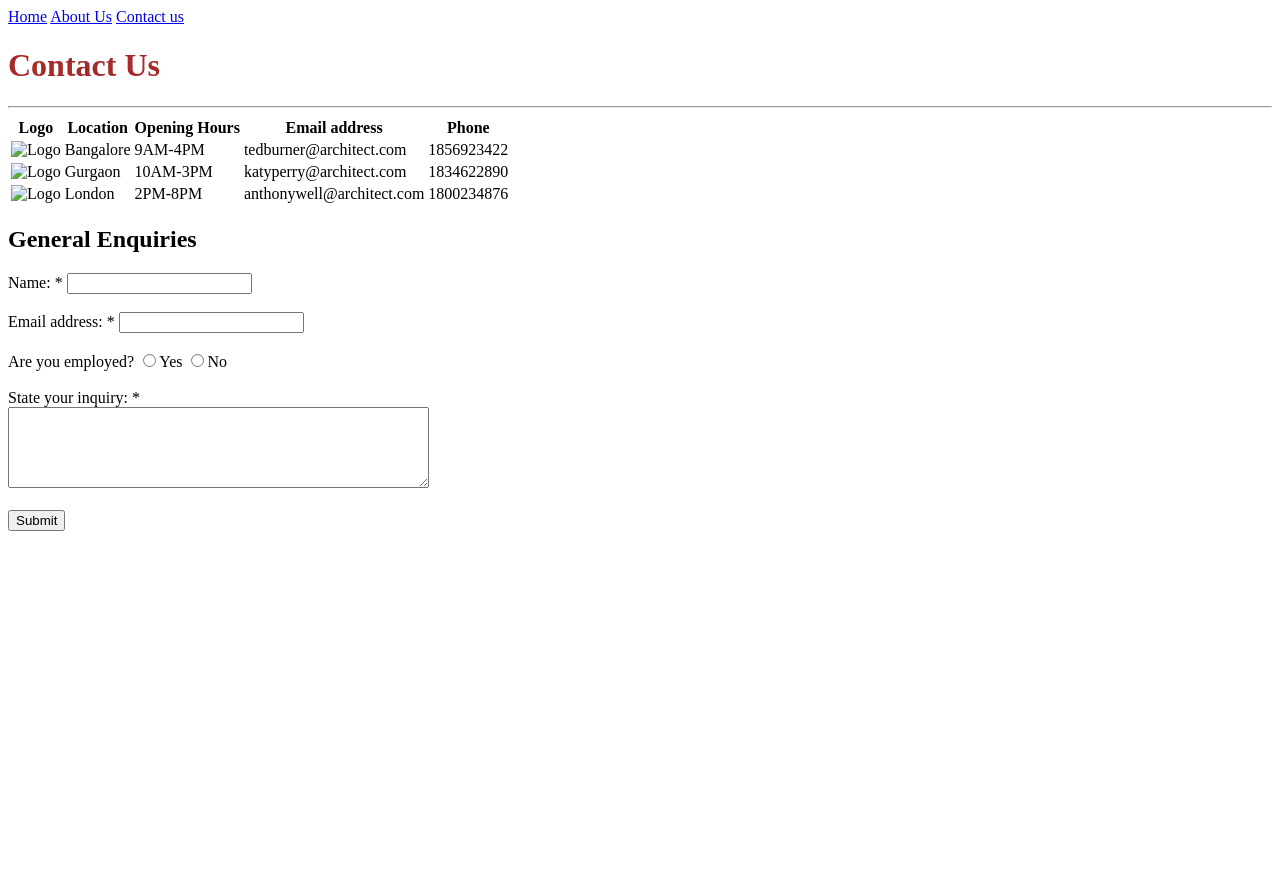
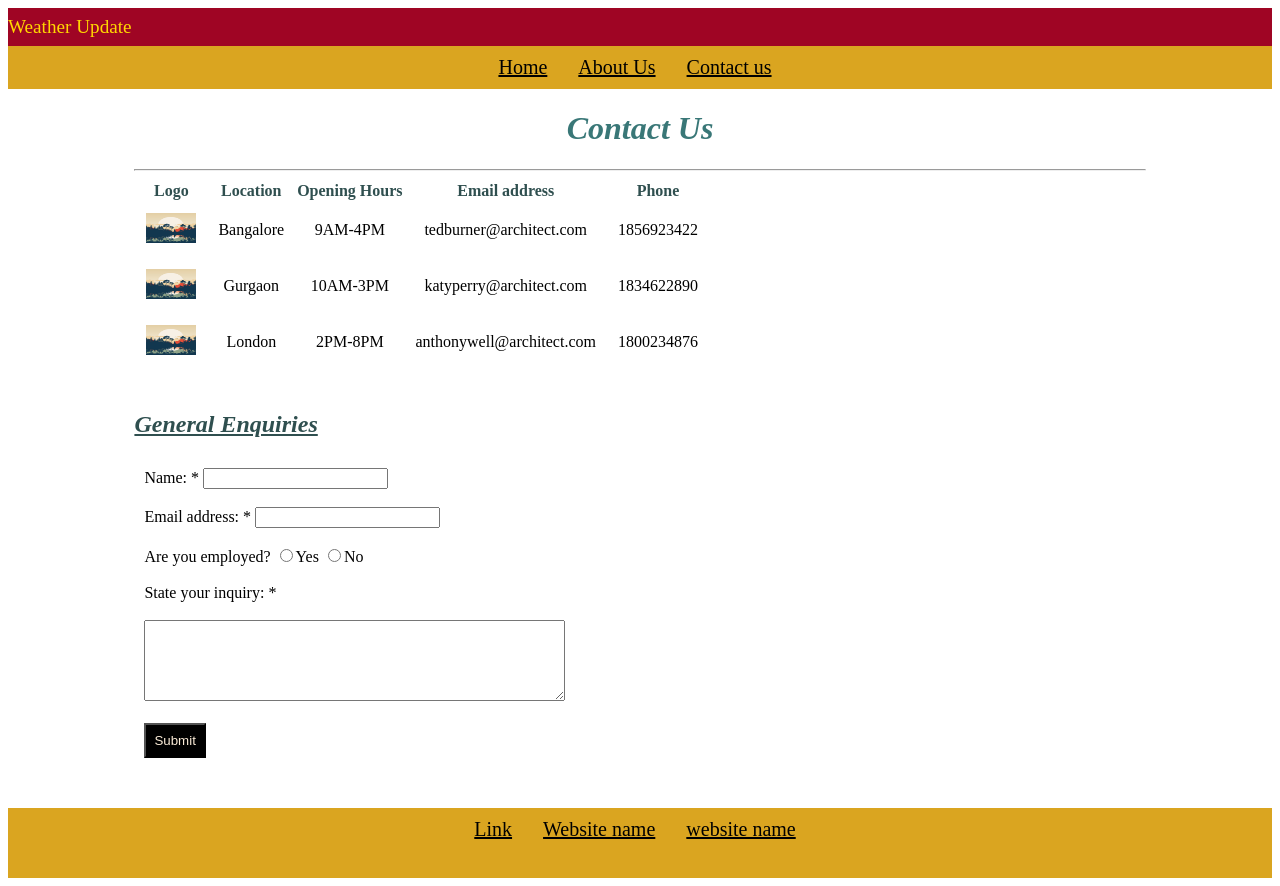
Before and after one commit to sakshi4/intro-to-web-design, a plain HTML site: page contact_us.html in a window 1280 px wide. Before the commit the page ends 800 px from the top, so only its background shows below. Drawn offline with Linux system fonts and the light colour scheme.

Commit message:
Added CSS and website structure

```diff
--- a/contact_us.html
+++ b/contact_us.html
@@ -4,14 +4,42 @@
     <meta charset="UTF-8" />
     <meta name="viewport" content="width=device-width, initial-scale=1.0" />
     <title>Contact Us</title>
+    <!--Internal CSS
+    <style>
+      h2 {
+        color: darkslategrey;
+        text-decoration: underline;
+      }
+      h1,
+      h2 {
+        font-style: italic;
+      }
+      p {
+        font-family: "Courier New", Courier, monospace;
+      }
+    </style>-->
+    <!--External Style sheet-->
+    <link rel="stylesheet " href="stylesheets/site.css" />
+
   </head>
 
   <body>
+
+    <header>
+      <div id="header">
+        <p> Weather Update</p>
+      </div>
+      <nav>
         <a href="index.html">Home</a>
         <a href="about_us.html">About Us</a>
         <a href="contact_us.html">Contact us</a>
-    <h1 style="color:brown;">Contact Us</h1>
+      </nav>
+    </header>
+    <main>
+      <h1>Contact Us</h1>
     <hr />
+
+    <article>
       <table>
         <tr>
           <th>Logo</th>
@@ -21,28 +49,31 @@
           <th>Phone</th>
         </tr>
         <tr>
-        <td><img src="" alt="Logo" /></td>
+          <td><img class="logo" src="image/image3.jpg" alt="Logo" /></td>
           <td>Bangalore</td>
           <td>9AM-4PM</td>
           <td>tedburner@architect.com</td>
           <td>1856923422</td>
         </tr>
         <tr>
-        <td><img src="" alt="Logo" /></td>
+          <td><img class="logo" src="image/image3.jpg" alt="Logo" /></td>
           <td>Gurgaon</td>
           <td>10AM-3PM</td>
           <td>katyperry@architect.com</td>
           <td>1834622890</td>
         </tr>
         <tr>
-        <td><img src="" alt="Logo" /></td>
+          <td><img class="logo" src="image/image3.jpg" alt="Logo" /></td>
           <td>London</td>
           <td>2PM-8PM</td>
           <td>anthonywell@architect.com</td>
           <td>1800234876</td>
         </tr>
       </table>
+    </article>
+
     <h2>General Enquiries</h2>
+    <article>
       <form action="confirmation.html">
         <label for="fullname">Name: *</label>
         <input required type="text" id="fullname" name="fullname" />
@@ -54,10 +85,18 @@
         <input type="radio" value="Y" />Yes <input type="radio" value="N" />No
       </br></br>
         <label for="inquiry">State your inquiry: *</label>
-    </br>
+      </br></br>
         <textarea required cols="50" rows="5" maxlength="200" id="inquiry" name="inquiry"></textarea>
       </br></br>
-      <input type="submit" />
+        <input type="submit" style="background-color: black; color: antiquewhite; padding: 8px;"/>
       </form>
+    </article>
+
+    </main>
+    <footer>
+      <a href="">Link</a>
+      <a href="">Website name</a>
+      <a href="" tagret="_blank">website name</a>
+    </footer>
   </body>
 </html>
--- /dev/null
+++ b/stylesheets/site.css
@@ -0,0 +1,99 @@
+h2 {
+  color: darkslategrey;
+  text-decoration: underline;
+}
+h1 {
+  color: rgb(57, 119, 119);
+  text-align: center;
+}
+h1,
+h2 {
+  font-style: italic;
+}
+p {
+  margin-left: 5px;
+  margin-right: 100px;
+}
+p,
+li {
+  font-family: "Times New Roman", Times, serif;
+}
+
+th {
+  color: darkslategrey;
+  text-align: center;
+}
+td {
+  text-align: center;
+  padding: 10px;
+}
+
+#header {
+  background-color: rgb(159, 5, 36);
+  color: gold;
+  font-size: larger;
+  padding-top: 8px;
+  padding-bottom: 8px;
+}
+#header p {
+  margin: 0;
+}
+
+#main,
+main {
+  width: 80%;
+  margin: 0 auto;
+}
+
+#nav,
+nav {
+  background-color: goldenrod;
+  padding: 10px;
+  text-align: center;
+  font-size: 20px;
+}
+
+#nav a,
+nav a {
+  color: black;
+  margin-right: 10px;
+  padding: 8px;
+}
+#nav a:hover,
+nav a:hover {
+  background-color: khaki;
+}
+#footer a,
+footer a {
+  color: black;
+  margin-right: 10px;
+  padding: 8px;
+}
+#footer,
+footer {
+  background-color: goldenrod;
+  padding: 10px;
+  text-align: center;
+  font-size: 20px;
+}
+#footer,
+footer {
+  min-height: 50px;
+}
+
+#footer a:hover,
+footer a:hover {
+  background-color: khaki;
+}
+article {
+  margin-bottom: 40px;
+}
+
+.logo {
+  height: 30px;
+  width: 50px;
+}
+form {
+  padding: 10px;
+  margin: auto;
+}
```
Also changed, not shown: about_us.html (+43 -5 lines), confirmation.html (+32 -0 lines), index.html (+34 -6 lines). Lines whose indentation alone changed are shown as unchanged.
